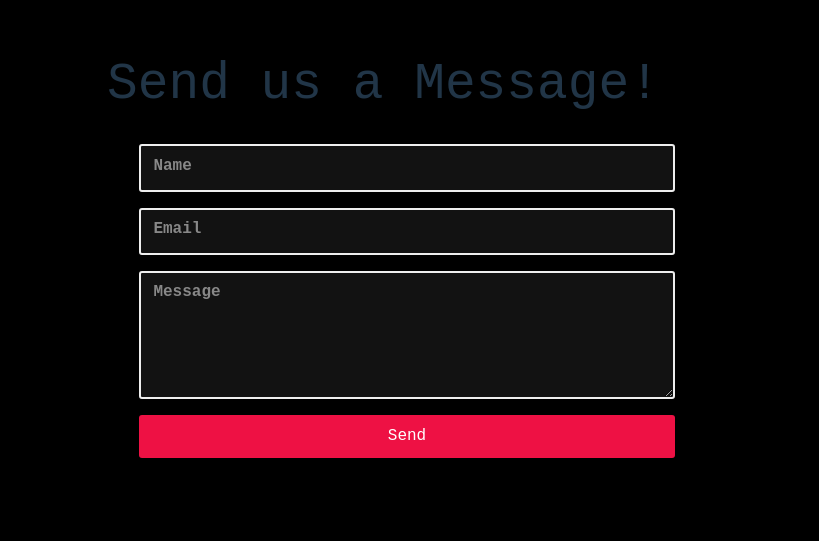
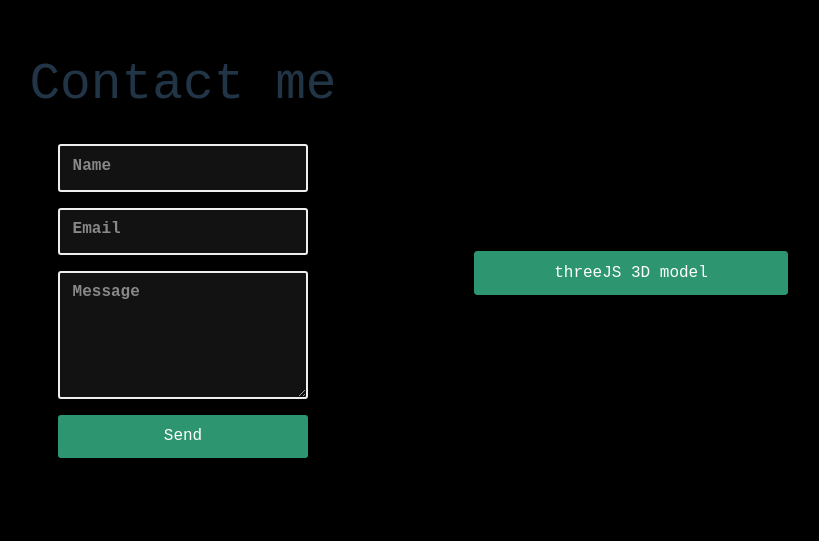
Before and after one commit to AchMoubarek08/Portfolio, a React (Vite) app: page / in a window 1280 px wide. Shown: the part 3839-4380 px from the top of the page, without its empty margins (233-1052 px from the left). Built offline with nearby package versions, Linux system fonts and the light colour scheme.

Commit message:
td : threejs animated model

```diff
--- a/src/App.scss
+++ b/src/App.scss
@@ -557,9 +557,8 @@
   align-items: center;
   justify-content: center;
   display: flex;
-  width: 50%;
-  max-width: 80%;
-  margin: 10% auto;
+  width: 35%;
+  max-width: 55%;
   height: 100vh;
   box-sizing: border-box;
 }
@@ -917,8 +916,8 @@ h1, h2, h3, h5 {
 
 .contact-card
 {
-  width: 600px;
-  background-color: black;
+  width: 70%;
+  background-color: transparent;
   border-radius: 3px;
   box-shadow: 0 2px 10px rgba(131, 3, 128, 0);
   overflow: hidden;
@@ -933,7 +932,7 @@ h1, h2, h3, h5 {
 {
   display: block;
   width: 100%;
-  background-color: #e14;
+  background-color: #2D9570;
   border: none;
   border-radius: 3px;
   padding: 1ch;
@@ -959,7 +958,7 @@ h1, h2, h3, h5 {
 }
 
 @mixin input-focus {
-  border-color: #e14;
+  border-color: #2D9570;
 }
 
 @mixin label {
@@ -976,10 +975,10 @@ h1, h2, h3, h5 {
   position: absolute;
   top: 0;
   font-size: 0.9em;
-  color: #e14;
+  color: #2D9570;
   font-weight: bold;
   transform: translateY(-50%);
-  background-color: #fff;
+  background-color: black;
   font-weight: 600;
 }
 
@@ -1017,3 +1016,13 @@ h1, h2, h3, h5 {
     @include input-focus;
   }
 }
+
+.contact-container
+{
+  display: flex;
+  align-items: center;
+  justify-content: center;
+  flex-direction: row;
+  /* justify-content: space-around; */
+  gap: 0%;
+}
--- a/src/components/ContactUs.jsx
+++ b/src/components/ContactUs.jsx
@@ -102,9 +102,10 @@ class ContactUs extends React.Component {
   render() {
     const {name, email, message} = this.state;
   return (
-    <section className="section contact-section">
+    <div className="section contact-container">
+          <div className="contact-section">
           <Card>
-          <h1>Send us a Message!</h1>
+            <h1 style={{textAlign: "center"}}>Contact me</h1>
             <Form>
               <TextInput
                 {...name}
@@ -124,7 +125,13 @@ class ContactUs extends React.Component {
               <Button>Send</Button>
             </Form>
           </Card>
-    </section>
+        </div>
+        <div className="contact-section">
+          <Card>
+            <Button>threeJS 3D model</Button>
+          </Card>
+        </div>
+    </div>
   );
 };
 };
```
Lines whose indentation alone changed are shown as unchanged.
